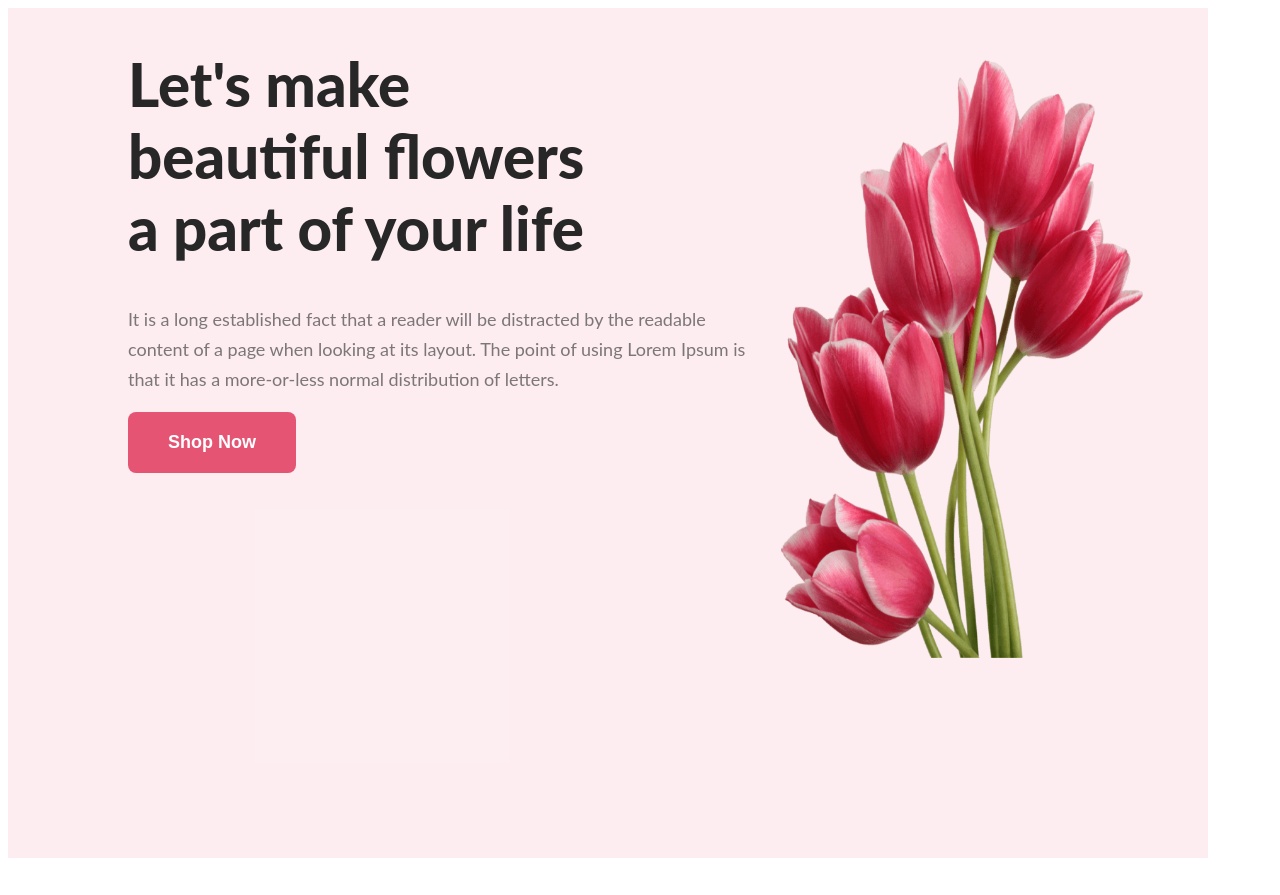
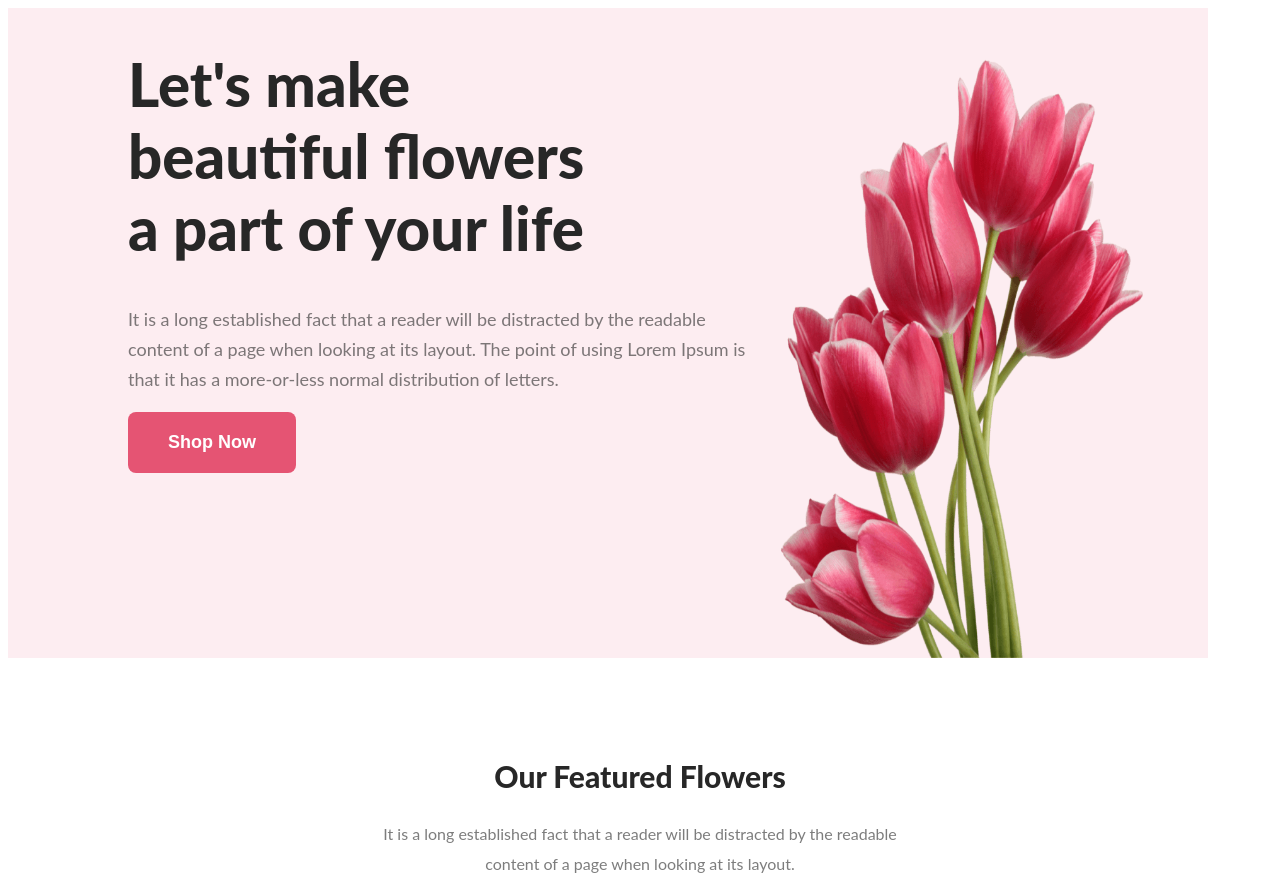
Before and after one commit to Anny27-pixel/flower-shop, a plain HTML site: page index.html in a window 1280 px wide. Before the commit the page ends 866 px from the top, so only its background shows below. Drawn offline with Linux system fonts and the light colour scheme.

Commit message:
features header added

```diff
--- a/index.html
+++ b/index.html
@@ -23,5 +23,10 @@
             </div>
         </div>
     </div>
+    <section class="features">
+        <h1>Our Featured Flowers</h1>
+        <p>It is a long established fact that a reader will be distracted by the readable <br>
+            content of a page when looking at its layout.</p>
+    </section>
 </body>
 </html>
--- a/style.css
+++ b/style.css
@@ -2,7 +2,7 @@
 .box{
     display: flex;
     width: 1200px;
-    height: 850px;
+    height: 650px;
     flex-shrink: 0;
     background: rgba(229, 84, 115, 0.10);
 
@@ -33,6 +33,7 @@ margin-left:  120px;
     height: 600px;
     flex-shrink: 0;
     margin-top: 50px;
+    margin-bottom: 100px;
 }
 .shop-btn{
     display: flex;
@@ -47,3 +48,22 @@ color: white;
 font-size: 18px;
 font-weight: 600;
 }
+.features h1{
+    color: #272727;
+    text-align: center;
+    font-family: Lato;
+    font-size: 30px;
+    font-style: normal;
+    font-weight: 800;
+    line-height: normal;
+    margin-top: 100px;
+}
+.features p{
+    color: rgba(39, 39, 39, 0.60);
+text-align: center;
+font-family: Lato;
+font-size: 16px;
+font-style: normal;
+font-weight: 400;
+line-height: 30px;
+}
```
